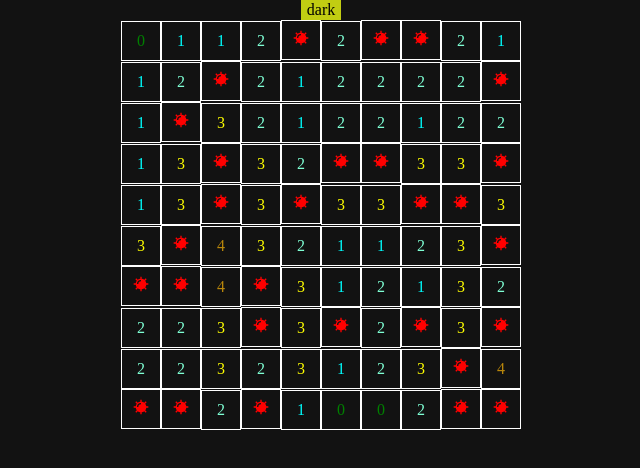
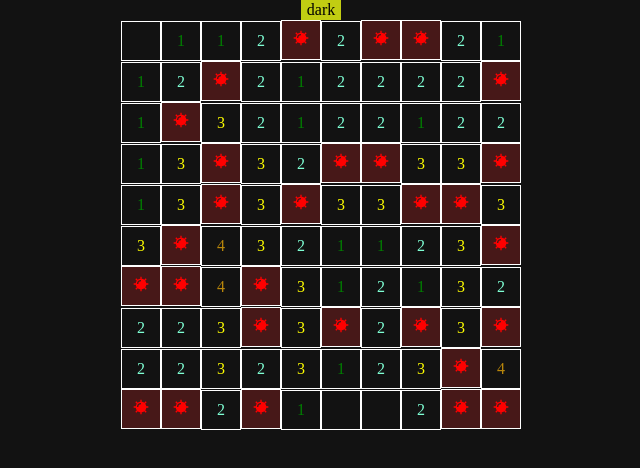
Before and after one commit to aminzi7/vue_minesweeper, a Vue app: page / in a window 1280 px wide. Shown: the top 468 px of the page, without its empty margins (319-959 px from the left). Built offline with nearby package versions, Linux system fonts and the light colour scheme.

Commit message:
炸弹颜色快

```diff
--- a/src/components/minCentre.vue
+++ b/src/components/minCentre.vue
@@ -5,7 +5,10 @@
         v-for="(item, x) in row"
         :key="x"
         @click="btnCLick(x, y)"
-        :style="{ color: getBlockColor(item) }"
+        :style="{
+          color: getBlockColor(item),
+          backgroundColor: item.mine ? '#471818' : 'transparent',
+        }"
       >
         <div v-if="item.mine">
           <MinIcon></MinIcon>
@@ -83,12 +86,15 @@ function updateNumbers() {
   });
 }
 const numberColor = [
+  "transparent",
   "green",
-  "cyan",
   "aquamarine",
   "yellow",
   "darkgoldenrod",
-  "darkgreen",
+  "chartreuse",
+  "indianred",
+  "khaki",
+  "cyan",
 ];
 // 颜色快
 function getBlockColor(block: BlockState) {
@@ -105,9 +111,7 @@ updateNumbers();
     width: 20px;
     height: 20px;
     vertical-align: top;
-  }
-  .red {
-    color: red;
+    color: #471818;
   }
   color: #fff;
   .tt {
```
